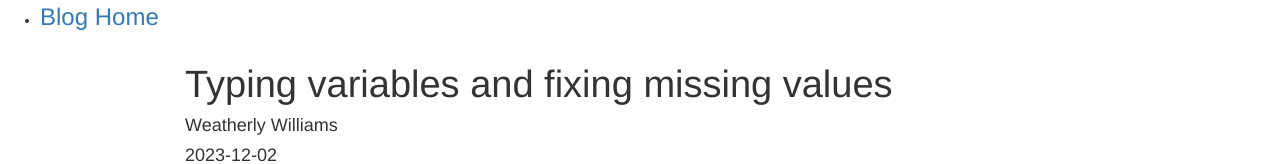
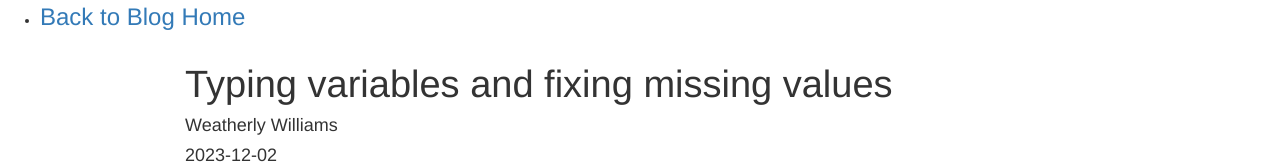
Before and after one commit to weatjwill/PortfolioADTA5410, a plain HTML site: page blogpost1.html in a window 1280 px wide. Shown: the top 164 px of the page. Drawn offline with nearby package versions, Linux system fonts and the light colour scheme; some packages are replaced by stand-ins of ours.

Commit message:
Update blogpost1.html

```diff
--- a/blogpost1.html
+++ b/blogpost1.html
@@ -11,7 +11,7 @@
       <!-- Navigation Links -->
 <nav>
     <ul>
-        <li><a href="blog.html" style="font-size: 24px;">Blog Home</a></li>
+        <li><a href="blog.html" style="font-size: 24px;">Back to Blog Home</a></li>
     </ul>
 </nav>
 
```
